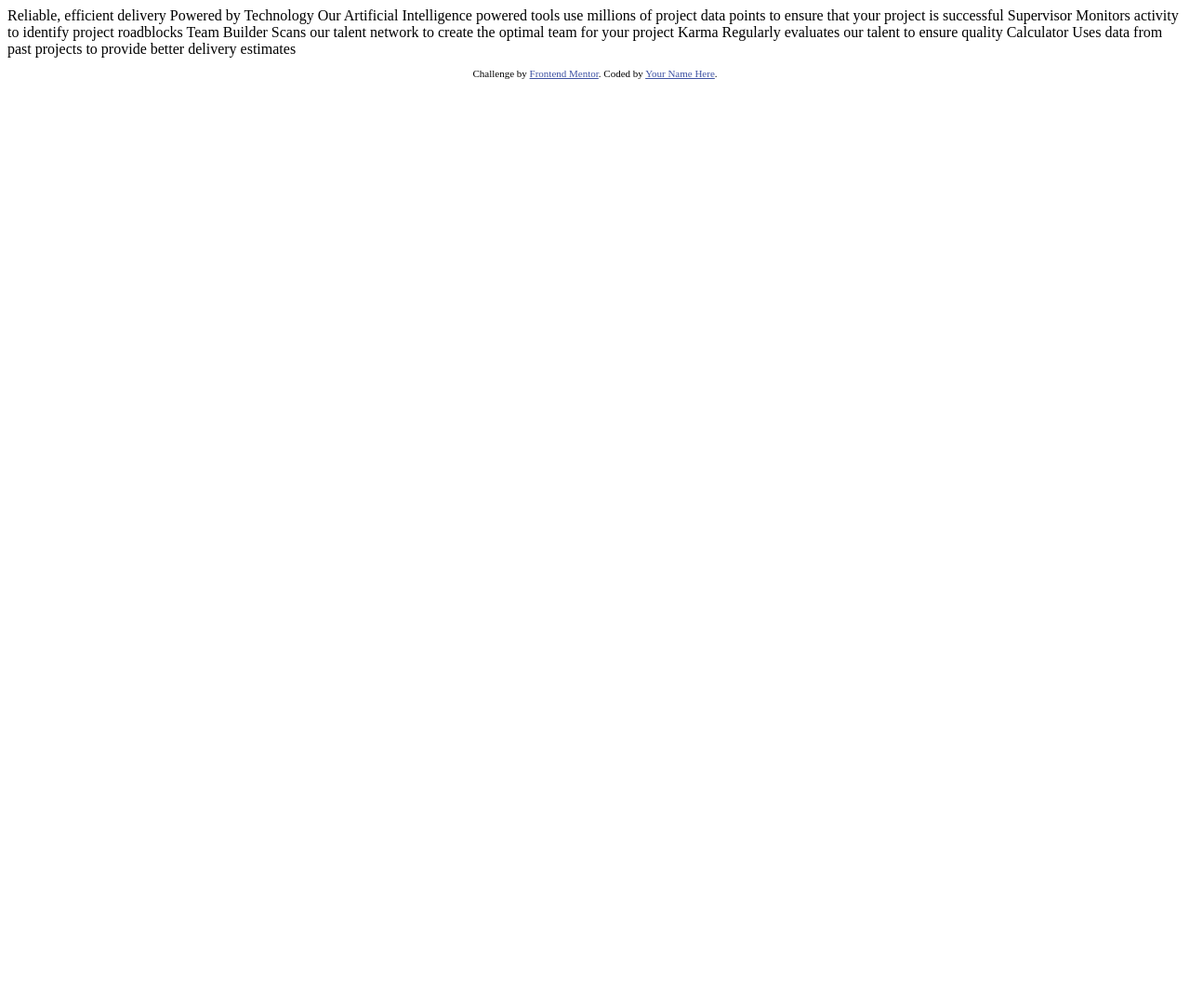
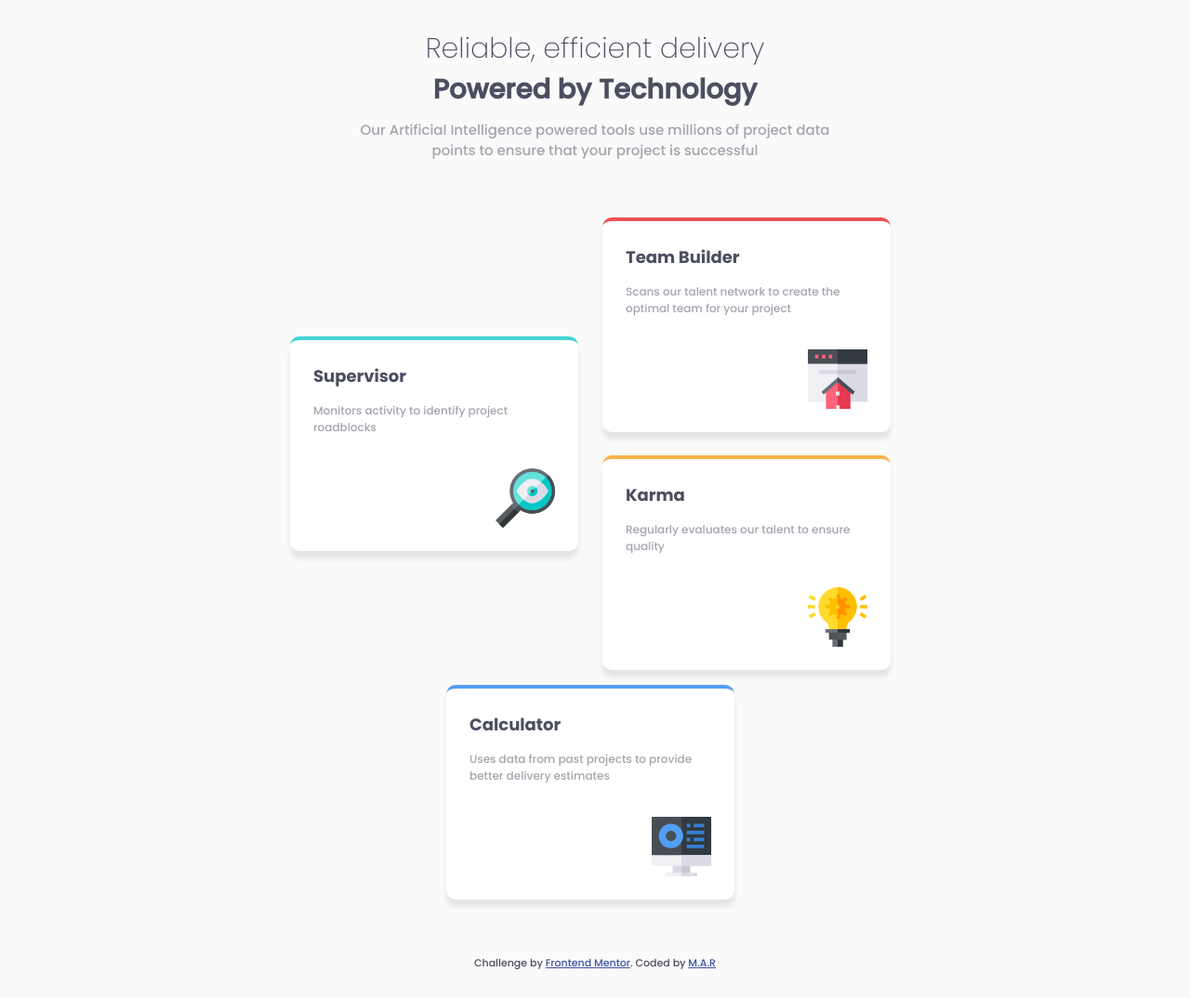
Before and after one commit to m-rooeintan/four_card_feature_section, a plain HTML site: page index.html in a window 1280 px wide. Shown: the whole page at 93% size. Before the commit the page ends 800 px from the top, so only its background shows below. Drawn offline with Linux system fonts and the light colour scheme.

Commit message:
First edit

```diff
--- a/index.html
+++ b/index.html
@@ -5,41 +5,83 @@
   <meta name="viewport" content="width=device-width, initial-scale=1.0"> <!-- displays site properly based on user's device -->
 
   <link rel="icon" type="image/png" sizes="32x32" href="./images/favicon-32x32.png">
-
+  <link rel="stylesheet" href="./styles/reset.css">
+  <link rel="stylesheet" href="./styles/style.css">
   <title>Frontend Mentor | Four card feature section</title>
 
   <!-- Feel free to remove these styles or customise in your own stylesheet 👍 -->
   <style>
-    .attribution { font-size: 11px; text-align: center; }
+    .attribution { font-size: 11px; }
     .attribution a { color: hsl(228, 45%, 44%); }
   </style>
 </head>
 <body>
+  <header class="header">
+    <div class="container">
+      <h1 class="header__title">Reliable, efficient delivery</h1>
+      <h2 class="header__subtitle">Powered by Technology</h2>
+      <p class="header__caption">Our Artificial Intelligence powered tools use millions of project data points
+        to ensure that your project is successful</p>
+    </div>
+  </header>
+  <main class="main">
+    <div class="container">
+      <div class="features">
+        <section class="first-card">
+          <div class="feature border--cyan">
+            <h2 class="feature__title">Supervisor</h2>
+            <p class="feature__caption">Monitors activity to identify project roadblocks</p>
+            <img src="./images/icon-supervisor.svg" alt="Supervisor Icon" class="feature__icon">
+          </div>
+        </section>
+        <section class="middle-card">
+          <div class="feature border--red">
+            <h2 class="feature__title">Team Builder</h2>
+            <p class="feature__caption">Scans our talent network to create the optimal team for your project</p>
+            <img src="./images/icon-team-builder.svg" alt="Team Builder Icon" class="feature__icon">
+          </div>
+          <div class="feature border--orange">
+            <h2 class="feature__title">Karma</h2>
+            <p class="feature__caption">Regularly evaluates our talent to ensure quality</p>
+            <img src="./images/icon-karma.svg" alt="Karma Icon" class="feature__icon">
+          </div>
+        </section>
+        <section class="last-card">
+          <div class="feature border--blue">
+            <h2 class="feature__title">Calculator</h2>
+            <p class="feature__caption">Uses data from past projects to provide better delivery estimates</p>
+            <img src="./images/icon-calculator.svg" alt="Calculator Icon" class="feature__icon">
+          </div>
+        </section>
 
-  Reliable, efficient delivery
-  Powered by Technology
+      </div>
+    </div>
+  </main>
 
-  Our Artificial Intelligence powered tools use millions of project data points
-  to ensure that your project is successful
 
-  Supervisor
-  Monitors activity to identify project roadblocks
 
-  Team Builder
-  Scans our talent network to create the optimal team for your project
 
-  Karma
-  Regularly evaluates our talent to ensure quality
 
-  Calculator
-  Uses data from past projects to provide better delivery estimates
+
+
+
+
+
+
+
+
+
+
+
 
 
   <footer>
+    <div class="container">
     <p class="attribution">
       Challenge by <a href="https://www.frontendmentor.io?ref=challenge" target="_blank">Frontend Mentor</a>.
-      Coded by <a href="#">Your Name Here</a>.
+      Coded by <a href="https://github.com/m-rooeintan">M.A.R</a>
     </p>
+  </div>
   </footer>
 </body>
 </html>
--- /dev/null
+++ b/styles/reset.css
@@ -0,0 +1,48 @@
+/* http://meyerweb.com/eric/tools/css/reset/
+   v2.0 | 20110126
+   License: none (public domain)
+*/
+
+html, body, div, span, applet, object, iframe,
+h1, h2, h3, h4, h5, h6, p, blockquote, pre,
+a, abbr, acronym, address, big, cite, code,
+del, dfn, em, img, ins, kbd, q, s, samp,
+small, strike, strong, sub, sup, tt, var,
+b, u, i, center,
+dl, dt, dd, ol, ul, li,
+fieldset, form, label, legend,
+table, caption, tbody, tfoot, thead, tr, th, td,
+article, aside, canvas, details, embed,
+figure, figcaption, footer, header, hgroup,
+menu, nav, output, ruby, section, summary,
+time, mark, audio, video {
+	margin: 0;
+	padding: 0;
+	border: 0;
+	font-size: 100%;
+	font: inherit;
+	vertical-align: baseline;
+}
+/* HTML5 display-role reset for older browsers */
+article, aside, details, figcaption, figure,
+footer, header, hgroup, menu, nav, section {
+	display: block;
+}
+body {
+	line-height: 1;
+}
+ol, ul {
+	list-style: none;
+}
+blockquote, q {
+	quotes: none;
+}
+blockquote:before, blockquote:after,
+q:before, q:after {
+	content: '';
+	content: none;
+}
+table {
+	border-collapse: collapse;
+	border-spacing: 0;
+}
--- /dev/null
+++ b/styles/style.css
@@ -0,0 +1,149 @@
+@font-face {
+    font-family: "Poppins";
+    src: url("/fonts/Poppins-ExtraLight.ttf") format('truetype');
+}
+
+@font-face {
+    font-family: "Poppins Medium";
+    src: url("/fonts/Poppins-Medium.ttf") format('truetype');
+}
+
+@font-face {
+    font-family: "Poppins Bold";
+    src: url("/fonts/Poppins-Bold.ttf") format('truetype');
+}
+
+:root {
+    --red-box: hsl(0, 78%, 62%);
+    --cyan-box: hsl(180, 62%, 55%);
+    --orange-box: hsl(34, 97%, 64%);
+    --blue-box: hsl(212, 86%, 64%);
+    --darkblue: hsl(228, 45%, 44%);
+    --very-dark-blue: hsl(234, 12%, 34%);
+    --grayish-blue: hsl(229, 6%, 66%);
+    --light-grayish-blue: hsl(229, 6%, 90%);
+    --very-light-gray: hsl(0, 0%, 98%);
+    --primary-font: "Poppins", Arial, sans-serif;
+    --primary-font-md: "Poppins Medium", Arial, sans-serif;
+    --primary-font-b: "Poppins Bold", Arial, sans-serif;
+}
+
+html{
+    box-sizing: border-box;
+    font-size: 62.5%;
+}
+
+*, *::before, *::after{
+    box-sizing: inherit;
+}
+
+body{
+ font-size: 1.5rem;
+ line-height: 1.5;
+ font-family: var(--primary-font-md);
+ background-color: var(--very-light-gray);
+ color: var(--very-dark-blue);
+}
+
+
+.container{
+    width: 80%;
+    padding: 3rem 5rem;
+    margin: 0 auto;
+    text-align: center;
+}
+.header__title{
+ font-family: var(--primary-font);
+ font-size: 3rem;
+}
+.header__subtitle{
+font-family: var(--primary-font-md);
+font-size: 2.9rem;
+font-weight: 600;
+}
+.header__caption{
+ color: var(--grayish-blue);
+ max-width: 52rem;
+ margin: 1rem auto 0 auto;
+}
+.features{
+ display: flex;
+ align-items: center;
+ justify-content: center;
+ flex-wrap: wrap;
+ gap: 1.6rem;
+}
+.first-card, .last-card, .middle-card{
+    flex-grow: 1;
+    max-width: 32rem;
+}
+.feature{
+    background-color: #fff;
+    padding: 2.5rem;
+    display: flex;
+    flex-direction: column;
+    align-items: flex-start;
+    justify-content: center;
+    max-width: 31rem;
+    border-radius: 1rem;
+    -webkit-border-radius: 1rem;
+    -moz-border-radius: 1rem;
+    -ms-border-radius: 1rem;
+    -o-border-radius: 1rem;
+    border-top: 4px solid;
+    box-shadow: 0 0.8rem 0.5rem var(--light-grayish-blue);
+}
+.feature__title{
+ font-family: var(--primary-font-b);
+ font-size: 1.8rem;
+ font-weight: 400;
+}
+.feature__caption{
+    color: var(--grayish-blue);
+    font-size: 1.2rem;
+    margin: 1.5rem auto;
+    text-align: left;
+}
+.feature__icon{
+align-self: flex-end;
+margin-top: 2rem;
+}
+
+.middle-card .feature:first-child{
+    margin-bottom: 2.5rem;
+
+}
+
+.border--red{
+    border-color: var(--red-box);
+}
+
+.border--orange{
+    border-color: var(--orange-box);
+}
+
+.border--cyan{
+    border-color: var(--cyan-box);
+}
+
+.border--blue{
+    border-color: var(--blue-box);
+}
+
+
+@media screen and (max-width: 380px){
+
+   .container{
+    padding: 3rem 1rem;
+   }
+    .header__title{
+        font-size: 2.3rem;
+    }
+    .header__subtitle{
+        font-size: 2.2rem;
+    }
+    .header__caption{
+        font-size: 1.4rem;
+    }
+
+}
```
Also changed, not shown: fonts/Poppins-Bold.ttf (added), fonts/Poppins-ExtraLight.ttf (added), fonts/Poppins-Medium.ttf (added).
